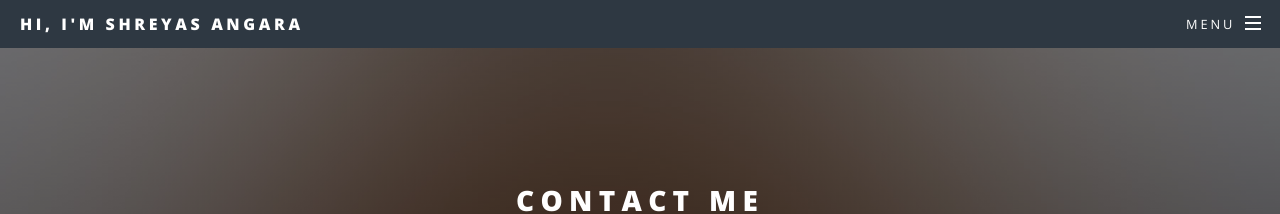
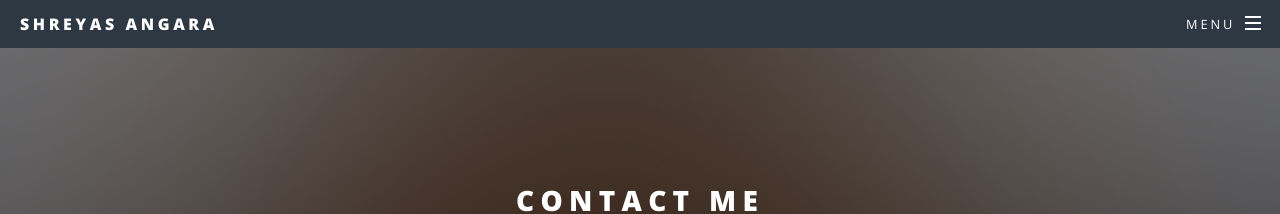
Before and after one commit to shreyas00023/mywebsite, a Jekyll site: the page contact.html, which Jekyll copies as it is, in a window 1280 px wide. Shown: the top 214 px of the page. Built offline with Jekyll 4.4.1, drawn with Linux system fonts in a browser that asks for light colours.

```diff
--- a/contact.html
+++ b/contact.html
@@ -9,7 +9,7 @@
   <link rel="stylesheet" href="/css/main.css">
   <!--[if lte IE 8]><link rel="stylesheet" href="/css/ie8.css" /><![endif]-->
   <!--[if lte IE 9]><link rel="stylesheet" href="/css/ie9.css" /><![endif]-->
-  <link rel="alternate" type="application/rss+xml" title="Hi, I'm Shreyas Angara" href="shreyasangara.me/feed.xml">
+  <link rel="alternate" type="application/rss+xml" title="Shreyas Angara" href="shreyasangara.me/feed.xml">
 </head>
 <body class="is-mobile">
 
@@ -18,7 +18,7 @@
 
       <!-- Header -->
 <header id="header">
-  <h1><a href="/index.html">Hi, I'm Shreyas Angara</a></h1>
+  <h1><a href="/index.html">Shreyas Angara</a></h1>
   <nav id="nav">
     <ul>
       <li class="special">
```
